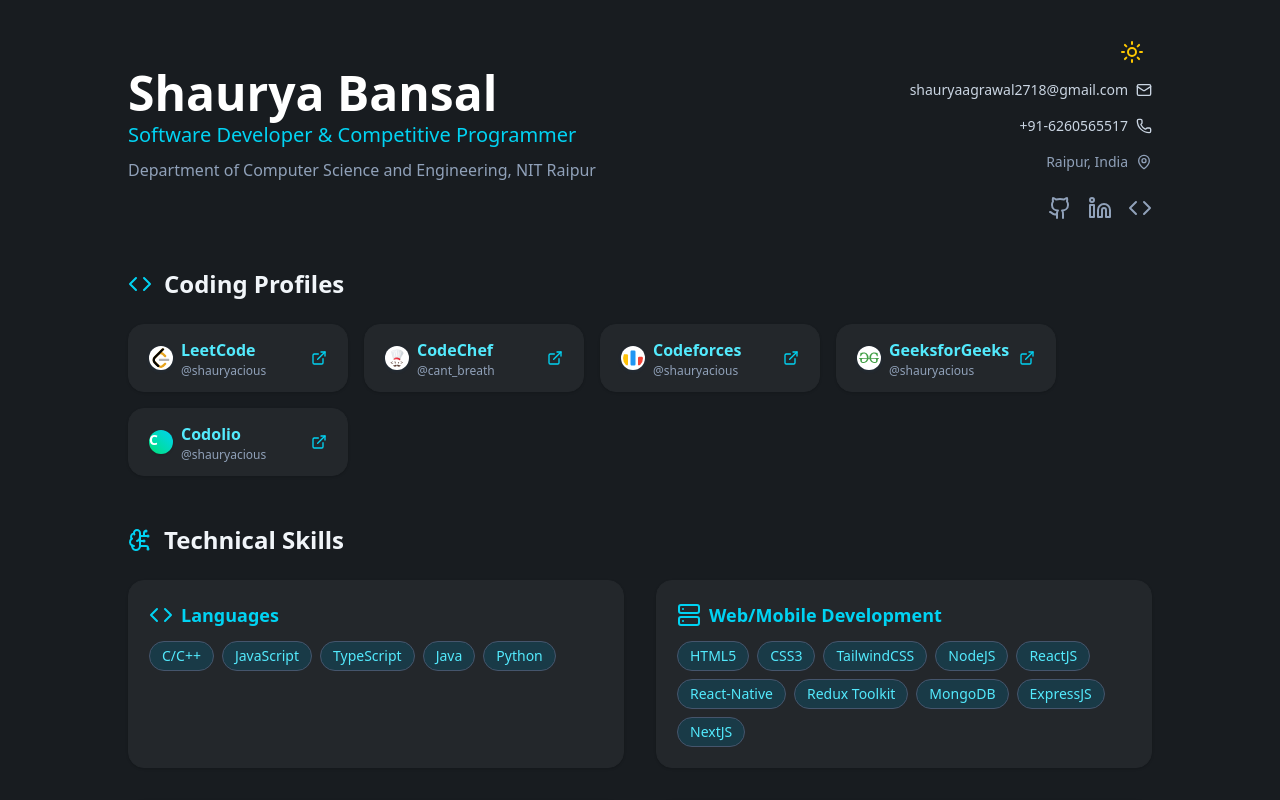
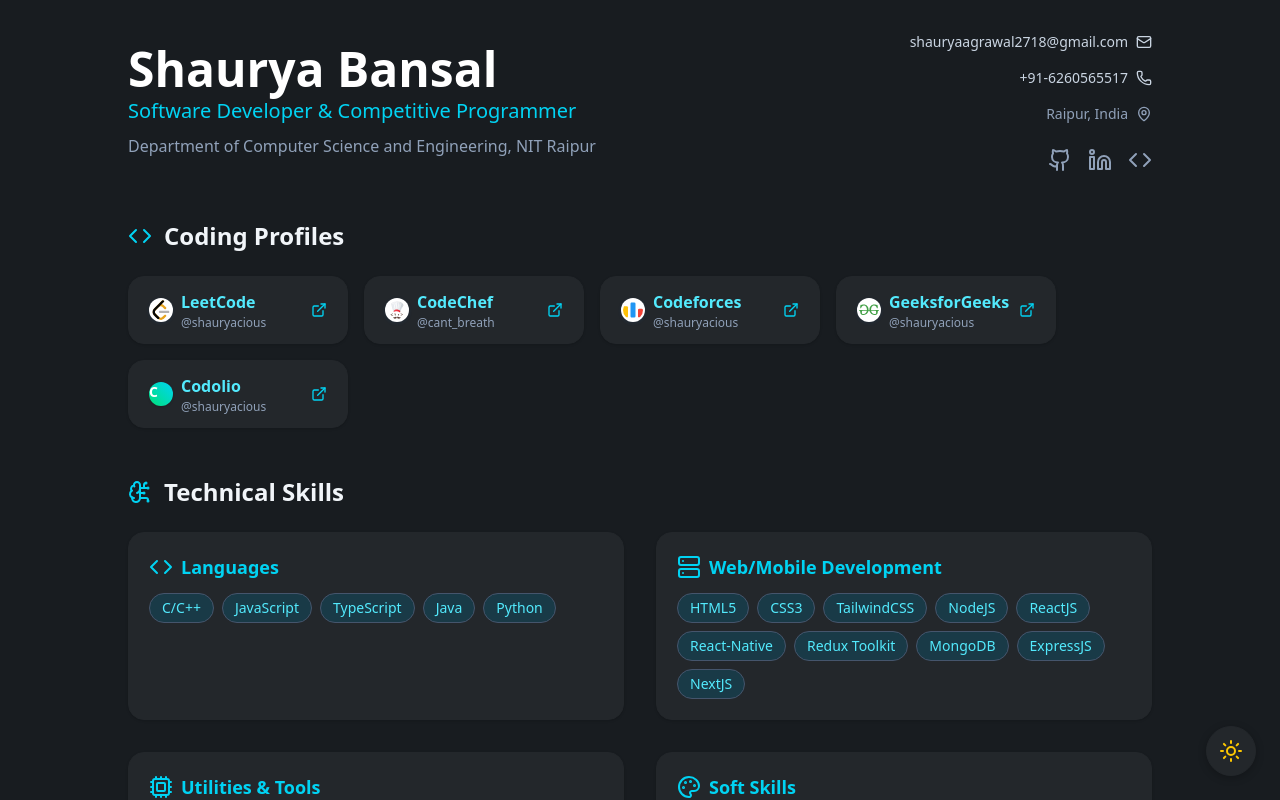
Before and after one commit to Shauryacious/shauryacious-resume, a React (Vite) app: page / in a window 1280 px wide. Shown: the top 800 px of the page. Built offline with nearby package versions, Linux system fonts and the light colour scheme.

Commit message:
Added Timeline

```diff
--- a/src/components/Header.jsx
+++ b/src/components/Header.jsx
@@ -1,7 +1,6 @@
 // src/components/Header.jsx
 import React from "react";
 import { Mail, Phone, MapPin, Linkedin, Github, Code } from "lucide-react";
-import ThemeToggle from "./ThemeToggle";
 
 const Header = () => {
   return (
@@ -18,7 +17,7 @@
         </p>
       </div>
       <div className="mt-6 lg:mt-0 text-right text-sm flex flex-col items-end gap-2">
-        <ThemeToggle />
+        {/* ThemeToggle removed from here */}
         <div className="flex items-center justify-end">
           <a
             href="mailto:shauryaagrawal2718@gmail.com"
--- /dev/null
+++ b/src/components/ResponsibilityTimelineCard.jsx
@@ -0,0 +1,32 @@
+// src/components/ResponsibilityTimelineCard.jsx
+import React from "react";
+
+const ResponsibilityTimelineCard = ({ org, roles }) => (
+  <div className="bg-white dark:bg-[#23272b] border border-[#e3e7ea] dark:border-[#23272b] rounded-2xl p-5 shadow-sm transition-colors">
+    <h4 className="font-bold text-[#1a73e8] dark:text-cyan-400 text-lg mb-2">
+      {org}
+    </h4>
+    <ol className="relative border-l border-[#e3e7ea] dark:border-slate-700 ml-2">
+      {roles.map((role, idx) => (
+        <li key={idx} className="mb-8 ml-6">
+          <span className="absolute -left-3 flex items-center justify-center w-6 h-6 bg-[#1a73e8] dark:bg-cyan-400 rounded-full ring-4 ring-white dark:ring-[#23272b]">
+            {/* Dot */}
+          </span>
+          <div>
+            <p className="font-semibold text-[#212121] dark:text-white">
+              {role.title}
+            </p>
+            <p className="text-xs text-[#5f6368] dark:text-slate-400 font-mono">
+              {role.date}
+            </p>
+            <p className="mt-1 text-sm text-[#444] dark:text-slate-300">
+              {role.desc}
+            </p>
+          </div>
+        </li>
+      ))}
+    </ol>
+  </div>
+);
+
+export default ResponsibilityTimelineCard;
--- a/src/components/ThemeToggle.jsx
+++ b/src/components/ThemeToggle.jsx
@@ -10,12 +10,26 @@
     <button
       aria-label="Toggle Dark Mode"
       onClick={toggleTheme}
-      className="p-2 rounded focus:outline-none focus:ring-2 focus:ring-cyan-400"
+      className={`
+        transition-colors duration-200
+        shadow-md hover:shadow-lg
+        bg-white dark:bg-[#23272b]
+        border border-[#e0e0e0] dark:border-[#23272b]
+        rounded-full p-3
+        focus:outline-none focus:ring-2 focus:ring-cyan-400
+        flex items-center justify-center
+      `}
+      style={{
+        boxShadow:
+          theme === "dark"
+            ? "0 2px 8px rgba(0,0,0,0.24)"
+            : "0 2px 8px rgba(60,64,67,.16)",
+      }}
     >
       {theme === "dark" ? (
-        <Sun className="w-6 h-6 text-yellow-400" />
+        <Sun className="w-6 h-6 text-yellow-400 transition-colors duration-200" />
       ) : (
-        <Moon className="w-6 h-6 text-gray-900" />
+        <Moon className="w-6 h-6 text-gray-700 transition-colors duration-200" />
       )}
     </button>
   );
--- a/src/data/index.js
+++ b/src/data/index.js
@@ -1,4 +1,6 @@
 // src/data/index.js
+// Central export for all resume data modules
+
 export { default as skills } from "./skills";
 export { default as projects } from "./projects";
 export { default as experiences } from "./experiences";
--- a/src/data/responsibilities.js
+++ b/src/data/responsibilities.js
@@ -1,22 +1,33 @@
-// src/data/responsibilities.js
 const responsibilities = [
     {
         org: "TEDx, NIT Raipur",
-        role: "Technical Executive",
+        roles: [
+            {
+                title: "Technical Executive",
                 date: "Feb’24 – Present",
                 desc: "Spearheaded the design, development, and deployment of the TEDx NIT Raipur website, driving over 60,000 visits."
+            }
+        ]
     },
     {
         org: "Turing Club of Programmers, NIT Raipur",
-        role: "Technical Executive",
-        date: "Sept’23 – Present",
+        roles: [
+            {
+                title: "Volunteer",
+                date: "Sept’23 – Sept’24",
                 desc: "Led development for the official Codeutsava 8.0 website and managed the hackathon platform."
             },
             {
-        org: "Turing Club of Programmers, NIT Raipur",
-        role: "Technical Skills Manager",
+                title: "Technical Executive",
+                date: "Sept’24 – May’25",
+                desc: "Led development for the official Codeutsava 8.0 website and managed the hackathon platform."
+            },
+            {
+                title: "Technical Skills Manager",
                 date: "May’25 – Present",
                 desc: "Building a competitive programming duels website and organizing coding contests and tutorials."
+            }
+        ]
     }
 ];
 
--- a/src/pages/ResumePage.jsx
+++ b/src/pages/ResumePage.jsx
@@ -15,10 +15,11 @@
 import ProjectCard from "../components/ProjectCard";
 import ExperienceCard from "../components/ExperienceCard";
 import AchievementCard from "../components/AchievementCard";
-import ResponsibilityCard from "../components/ResponsibilityCard";
+import ResponsibilityTimelineCard from "../components/ResponsibilityTimelineCard";
 import MiscCard from "../components/MiscCard";
 import Footer from "../components/Footer";
 import CodingProfiles from "../components/CodingProfiles";
+import ThemeToggle from "../components/ThemeToggle"; // <-- Add this import
 
 const ResumePage = () => {
   return (
@@ -83,8 +84,8 @@
           <div className="grid grid-cols-1 lg:grid-cols-2 gap-12">
             <Section title="Positions of Responsibility" icon="users">
               <div className="space-y-6">
-                {responsibilities.map((resp, i) => (
-                  <ResponsibilityCard key={i} {...resp} />
+                {responsibilities.map((orgItem, i) => (
+                  <ResponsibilityTimelineCard key={i} {...orgItem} />
                 ))}
               </div>
             </Section>
@@ -99,6 +100,10 @@
         </main>
         <Footer />
       </div>
+      {/* Fixed Theme Toggle Button */}
+      <div className="fixed bottom-6 right-6 z-50">
+        <ThemeToggle />
+      </div>
     </div>
   );
 };
```
Lines whose indentation alone changed are shown as unchanged.
